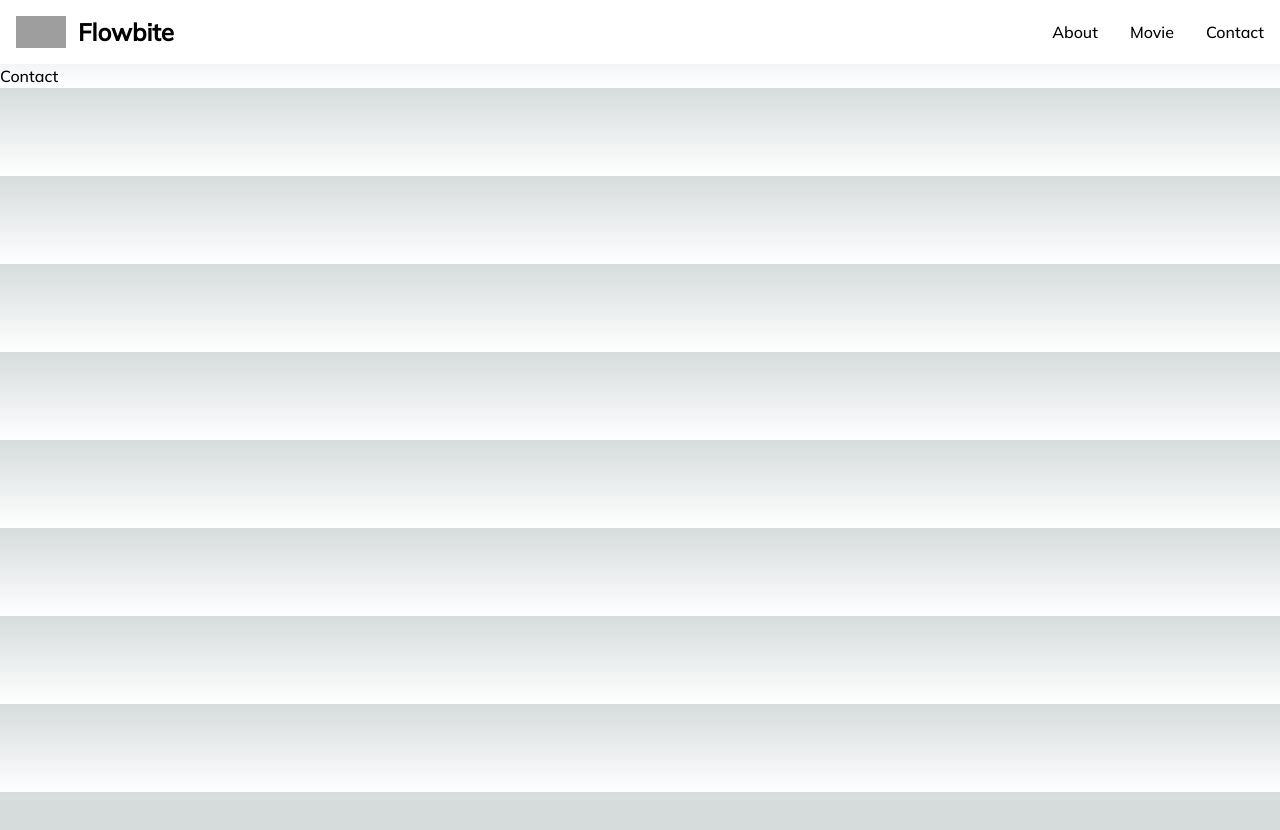
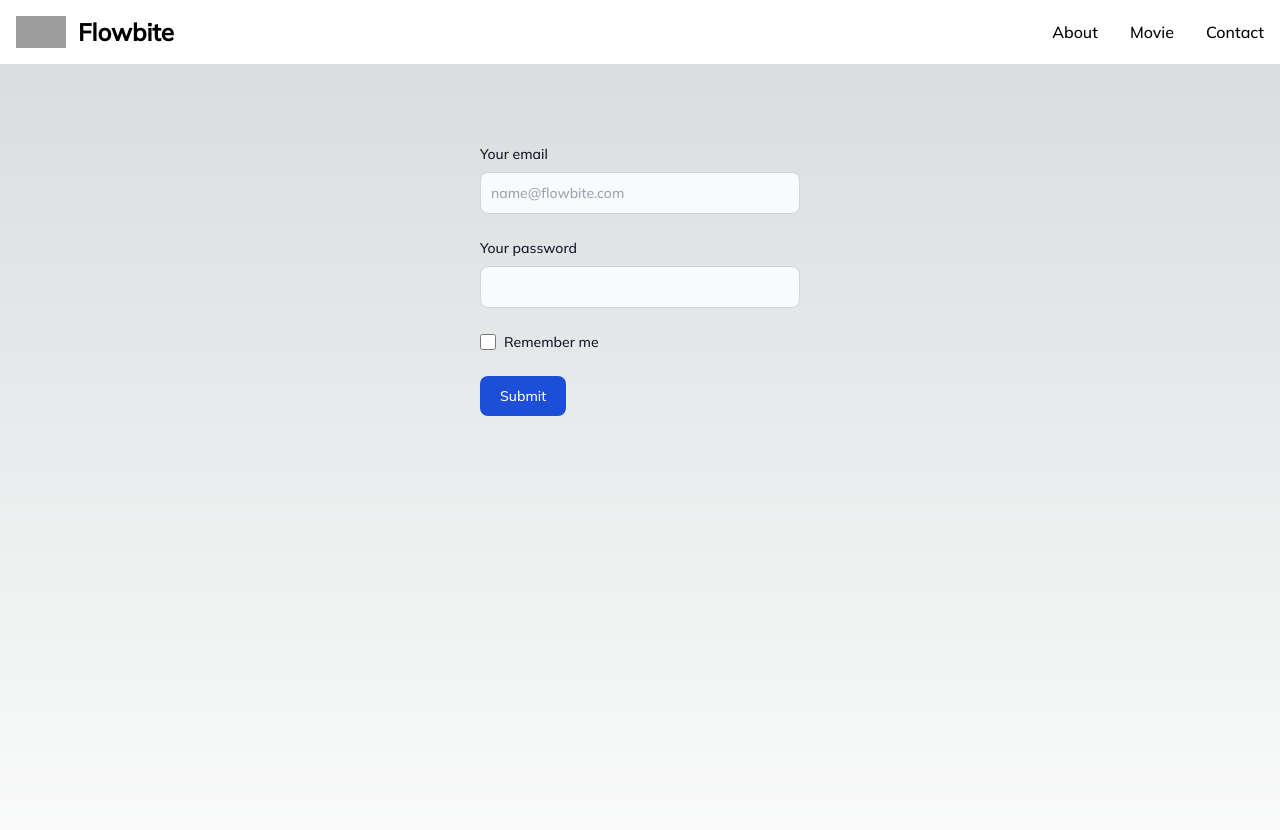
Before and after one commit to syedalirazazaidi/reacts-plays, a Next.js app in the folder nextjsplayground/next13.4/: page /contact in a window 1280 px wide. Shown: the top 830 px of the page. Before the commit the page ends 800 px from the top, so only its background shows below. Built offline with nearby package versions, Linux system fonts and the light colour scheme; grey boxes are pictures that could not be loaded.

Commit message:
add form

```diff
--- a/nextjsplayground/next13.4/src/app/contact/page.tsx
+++ b/nextjsplayground/next13.4/src/app/contact/page.tsx
@@ -1,5 +1,62 @@
 import React from "react";
 
 export default function Contact() {
-  return <div>Contact</div>;
+  return (
+    <div>
+      <form className="bg-grey-300 w-80 mx-auto mt-20 min-h-screen ">
+        <div className="mb-6">
+          <label
+            htmlFor="email"
+            className="block mb-2 text-sm font-medium text-gray-900 dark:text-white"
+          >
+            Your email
+          </label>
+          <input
+            type="email"
+            id="email"
+            className="bg-gray-50 border border-gray-300 text-gray-900 text-sm rounded-lg focus:ring-blue-500 focus:border-blue-500 block w-full p-2.5 dark:bg-gray-700 dark:border-gray-600 dark:placeholder-gray-400 dark:text-white dark:focus:ring-blue-500 dark:focus:border-blue-500"
+            placeholder="name@flowbite.com"
+            required
+          />
+        </div>
+        <div className="mb-6">
+          <label
+            htmlFor="password"
+            className="block mb-2 text-sm font-medium text-gray-900 dark:text-white"
+          >
+            Your password
+          </label>
+          <input
+            type="password"
+            id="password"
+            className="bg-gray-50 border border-gray-300 text-gray-900 text-sm rounded-lg focus:ring-blue-500 focus:border-blue-500 block w-full p-2.5 dark:bg-gray-700 dark:border-gray-600 dark:placeholder-gray-400 dark:text-white dark:focus:ring-blue-500 dark:focus:border-blue-500"
+            required
+          />
+        </div>
+        <div className="flex items-start mb-6">
+          <div className="flex items-center h-5">
+            <input
+              id="remember"
+              type="checkbox"
+              value=""
+              className="w-4 h-4 border border-gray-300 rounded bg-gray-50 focus:ring-3 focus:ring-blue-300 dark:bg-gray-700 dark:border-gray-600 dark:focus:ring-blue-600 dark:ring-offset-gray-800 dark:focus:ring-offset-gray-800"
+              required
+            />
+          </div>
+          <label
+            htmlFor="remember"
+            className="ml-2 text-sm font-medium text-gray-900 dark:text-gray-300"
+          >
+            Remember me
+          </label>
+        </div>
+        <button
+          type="submit"
+          className="text-white bg-blue-700 hover:bg-blue-800 focus:ring-4 focus:outline-none focus:ring-blue-300 font-medium rounded-lg text-sm w-full sm:w-auto px-5 py-2.5 text-center dark:bg-blue-600 dark:hover:bg-blue-700 dark:focus:ring-blue-800"
+        >
+          Submit
+        </button>
+      </form>
+    </div>
+  );
 }
--- a/nextjsplayground/next13.4/src/app/movie/page.tsx
+++ b/nextjsplayground/next13.4/src/app/movie/page.tsx
@@ -2,11 +2,11 @@ import React from "react";
 // import getAllmovie from "../../app/lib/getAllmovie";
 import MovieCard from "../components/MovieCard";
 export default async function Movie() {
-  await new Promise((resolve, reject) => {
-    setTimeout(() => {
-      resolve("Hi!");
-    }, 3000);
-  });
+  // await new Promise((resolve, reject) => {
+  //   setTimeout(() => {
+  //     resolve("Hi!");
+  //   }, 3000);
+  // });
   const url: any =
     "https://netflix54.p.rapidapi.com/search/?query=stranger&offset=0&limit_titles=10&limit_suggestions=20&lang=en";
 
```
